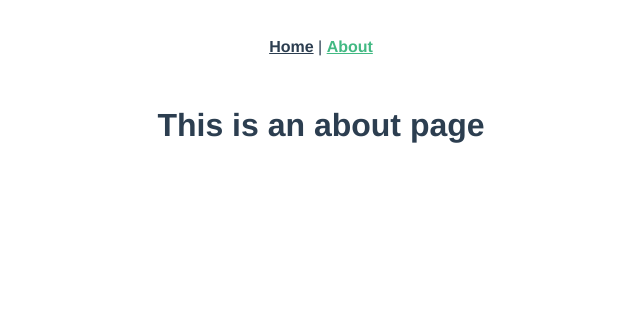
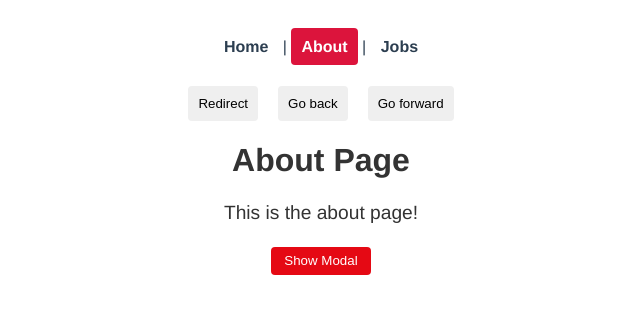
Before and after one commit to OstafiichukO/vue-projects, a Vue app: page /about in a window 1280 px wide. Shown: the top 314 px of the page, without its empty margins (319-959 px from the left). Built offline with nearby package versions, Linux system fonts and the light colour scheme.

Commit message:
feat: routing, ai generated modal

```diff
--- a/src/App.vue
+++ b/src/App.vue
@@ -1,10 +1,32 @@
 <template>
     <nav>
-    <router-link to="/">Home</router-link> |
-    <router-link to="/about">About</router-link>
+        <router-link :to="{ name: 'Home' }">Home</router-link> |
+        <router-link :to="{ name: 'About' }">About</router-link> |
+        <router-link :to="{ name: 'Jobs' }">Jobs</router-link>
     </nav>
-  <router-view/>
+
+    <button @click="redirect">Redirect</button>
+    <button @click="back">Go back</button>
+    <button @click="forward">Go forward</button>
+
+    <router-view />
 </template>
+
+<script>
+export default {
+    methods: {
+        redirect() {
+            this.$router.push({ name: 'Home' })
+        },
+        back() {
+            this.$router.go(-1)
+        },
+        forward() {
+            this.$router.go(+1)
+        }
+    }
+}
+</script>
 
 <style>
 #app {
@@ -22,9 +44,20 @@ nav {
 nav a {
     font-weight: bold;
     color: #2c3e50;
+    text-decoration: none;
+    padding: 10px;
+    border-radius: 4px;
 }
 
 nav a.router-link-exact-active {
-  color: #42b983;
+    color: white;
+    background: crimson;
+}
+
+button {
+    margin: 0 10px;
+    padding: 10px;
+    border: none;
+    border-radius: 4px;
 }
 </style>
--- a/src/components/HelloWorld.vue
+++ /dev/null
@@ -1,58 +0,0 @@
-<template>
-  <div class="hello">
-    <h1>{{ msg }}</h1>
-    <p>
-      For a guide and recipes on how to configure / customize this project,<br>
-      check out the
-      <a href="https://cli.vuejs.org" target="_blank" rel="noopener">vue-cli documentation</a>.
-    </p>
-    <h3>Installed CLI Plugins</h3>
-    <ul>
-      <li><a href="https://github.com/vuejs/vue-cli/tree/dev/packages/%40vue/cli-plugin-babel" target="_blank" rel="noopener">babel</a></li>
-      <li><a href="https://github.com/vuejs/vue-cli/tree/dev/packages/%40vue/cli-plugin-router" target="_blank" rel="noopener">router</a></li>
-    </ul>
-    <h3>Essential Links</h3>
-    <ul>
-      <li><a href="https://vuejs.org" target="_blank" rel="noopener">Core Docs</a></li>
-      <li><a href="https://forum.vuejs.org" target="_blank" rel="noopener">Forum</a></li>
-      <li><a href="https://chat.vuejs.org" target="_blank" rel="noopener">Community Chat</a></li>
-      <li><a href="https://twitter.com/vuejs" target="_blank" rel="noopener">Twitter</a></li>
-      <li><a href="https://news.vuejs.org" target="_blank" rel="noopener">News</a></li>
-    </ul>
-    <h3>Ecosystem</h3>
-    <ul>
-      <li><a href="https://router.vuejs.org" target="_blank" rel="noopener">vue-router</a></li>
-      <li><a href="https://vuex.vuejs.org" target="_blank" rel="noopener">vuex</a></li>
-      <li><a href="https://github.com/vuejs/vue-devtools#vue-devtools" target="_blank" rel="noopener">vue-devtools</a></li>
-      <li><a href="https://vue-loader.vuejs.org" target="_blank" rel="noopener">vue-loader</a></li>
-      <li><a href="https://github.com/vuejs/awesome-vue" target="_blank" rel="noopener">awesome-vue</a></li>
-    </ul>
-  </div>
-</template>
-
-<script>
-export default {
-  name: 'HelloWorld',
-  props: {
-    msg: String
-  }
-}
-</script>
-
-<!-- Add "scoped" attribute to limit CSS to this component only -->
-<style scoped>
-h3 {
-  margin: 40px 0 0;
-}
-ul {
-  list-style-type: none;
-  padding: 0;
-}
-li {
-  display: inline-block;
-  margin: 0 10px;
-}
-a {
-  color: #42b983;
-}
-</style>
--- a/src/router/index.js
+++ b/src/router/index.js
@@ -1,19 +1,42 @@
 import { createRouter, createWebHistory } from 'vue-router'
 import HomeView from '../views/HomeView.vue'
+import AboutView from '../views/AboutView.vue'
+import JobsView from '../views/jobs/JobsView.vue'
+import JobDetails from '../views/jobs/JobDetails.vue'
+import NotFound from '../views/NotFoundView.vue'
 
 const routes = [
     {
         path: '/',
-    name: 'home',
+        name: 'Home',
         component: HomeView
     },
     {
         path: '/about',
-    name: 'about',
-    // route level code-splitting
-    // this generates a separate chunk (about.[hash].js) for this route
-    // which is lazy-loaded when the route is visited.
-    component: () => import(/* webpackChunkName: "about" */ '../views/AboutView.vue')
+        name: 'About',
+        component: AboutView
+    },
+    {
+        path: '/jobs',
+        name: 'Jobs',
+        component: JobsView
+    },
+    {
+        path: '/jobs/:id',
+        name: 'JobDetails',
+        component: JobDetails,
+        props: true
+    },
+    // redirect
+    {
+        path: '/all-jobs',
+        redirect: '/jobs'
+    },
+    //catch all 404
+    {
+        path: '/:catchAll(.*)',
+        name: 'NotFound',
+        component: NotFound
     }
 ]
 
--- a/src/views/AboutView.vue
+++ b/src/views/AboutView.vue
@@ -1,5 +1,125 @@
+<!-- <template>
+  <div class="about">
+    <h1>This is an about page</h1>
+    <p>
+      Lorem ipsum dolor sit amet consectetur adipisicing elit. Architecto quod consequuntur fuga distinctio, nostrum
+      nisi dolorem corrupti perspiciatis, ducimus commodi quasi voluptatibus voluptas inventore ipsa, odit doloribus?
+      Doloribus aut commodi quis assumenda optio temporibus eligendi sed nulla omnis architecto, quam porro esse nemo
+      ratione iure provident perspiciatis quasi nisi voluptatibus a nobis! Consequatur saepe quis mollitia veritatis
+      quaerat quidem nam, eos incidunt ipsam adipisci ratione eligendi quasi deserunt recusandae eum veniam aperiam
+      velit nostrum perspiciatis facilis totam libero ex possimus explicabo. Suscipit in, reiciendis quasi fuga vel
+      consequatur laborum dolor. Atque modi eveniet voluptatibus expedita adipisci unde. Provident, quod eaque.
+    </p>
+    <p>
+      Lorem ipsum dolor sit amet consectetur adipisicing elit. Architecto quod consequuntur fuga distinctio, nostrum
+      nisi dolorem corrupti perspiciatis, ducimus commodi quasi voluptatibus voluptas inventore ipsa, odit doloribus?
+      Doloribus aut commodi quis assumenda optio temporibus eligendi sed nulla omnis architecto, quam porro esse nemo
+      ratione iure provident perspiciatis quasi nisi voluptatibus a nobis! Consequatur saepe quis mollitia veritatis
+      quaerat quidem nam, eos incidunt ipsam adipisci ratione eligendi quasi deserunt recusandae eum veniam aperiam
+      velit nostrum perspiciatis facilis totam libero ex possimus explicabo. Suscipit in, reiciendis quasi fuga vel
+      consequatur laborum dolor. Atque modi eveniet voluptatibus expedita adipisci unde. Provident, quod eaque.
+    </p>
+  </div>
+</template> -->
 <template>
   <div class="about">
-    <h1>This is an about page</h1>
+    <h1 class="about__title">About Page</h1>
+    <p class="about__text">This is the about page!</p>
+
+    <button class="about__button" @click="showModal = true">Show Modal</button>
+
+    <div v-if="showModal" class="modal" @click="showModal = false">
+      <div class="modal__content" @click.stop>
+        <img class="modal__logo" src="../assets/netflix.png" alt="Netflix logo" />
+        <h2 class="modal__title">Modal Title</h2>
+        <p class="modal__text">Modal content goes here</p>
+        <button class="modal__button" @click="showModal = false">Close</button>
+      </div>
+    </div>
   </div>
 </template>
+
+<style>
+.about {
+  font-family: 'Helvetica Neue', Arial, sans-serif;
+  color: #333;
+}
+
+.about__title {
+  font-size: 2em;
+  font-weight: bold;
+  margin-bottom: 0.5em;
+}
+
+.about__text {
+  font-size: 1.2em;
+  line-height: 1.5;
+}
+
+.about__button {
+  background-color: #e50914;
+  color: white;
+  border: none;
+  border-radius: 4px;
+  cursor: pointer;
+  padding: 0.5em 1em;
+}
+
+.modal {
+  position: fixed;
+  top: 0;
+  left: 0;
+  right: 0;
+  bottom: 0;
+  background-color: rgba(0, 0, 0, 0.5);
+  display: flex;
+  align-items: center;
+  justify-content: center;
+}
+
+.modal__content {
+  background-color: white;
+  border-radius: 4px;
+  padding: 2em;
+  width: 80%;
+  max-width: 600px;
+  box-shadow: 0 10px 20px rgba(0, 0, 0, 0.19), 0 6px 6px rgba(0, 0, 0, 0.23);
+}
+
+.modal__logo {
+  display: block;
+  margin: 0 auto;
+  width: 150px;
+}
+
+.modal__title {
+  font-size: 1.5em;
+  font-weight: bold;
+  margin-bottom: 1em;
+}
+
+.modal__text {
+  font-size: 1.2em;
+  line-height: 1.5;
+}
+
+.modal__button {
+  background-color: #e50914;
+  color: white;
+  border: none;
+  border-radius: 4px;
+  cursor: pointer;
+  padding: 0.5em 1em;
+}
+</style>
+
+<script>
+export default {
+  name: 'About',
+  data() {
+    return {
+      showModal: false
+    }
+  }
+}
+</script>
--- a/src/views/HomeView.vue
+++ b/src/views/HomeView.vue
@@ -1,18 +1,31 @@
 <template>
   <div class="home">
-    <img alt="Vue logo" src="../assets/logo.png">
-    <HelloWorld msg="Welcome to Your Vue.js App"/>
+    <h1>Home</h1>
+    <p>
+      Lorem ipsum dolor sit amet consectetur adipisicing elit. Excepturi impedit rerum architecto consectetur
+      accusantium? Dolorem illo nobis mollitia quaerat, dicta error recusandae ab earum, nulla similique natus eveniet
+      accusamus nam pariatur quam qui nesciunt illum tempore rem dignissimos. Quidem sequi numquam corrupti perspiciatis
+      culpa aliquam minima autem et qui aut magni accusamus harum molestias sint porro non recusandae quam natus quod,
+      quae doloribus praesentium modi necessitatibus maxime. Expedita molestiae totam dicta earum? Illum ex eum
+      mollitia? Culpa, quaerat. Maiores voluptates dignissimos perspiciatis repudiandae suscipit. Cum commodi maiores
+      dignissimos minus fuga veritatis? Beatae quasi vero eum ad quis doloremque earum fugiat.
+    </p>
+    <p>
+      Lorem ipsum dolor sit amet consectetur adipisicing elit. Excepturi impedit rerum architecto consectetur
+      accusantium? Dolorem illo nobis mollitia quaerat, dicta error recusandae ab earum, nulla similique natus eveniet
+      accusamus nam pariatur quam qui nesciunt illum tempore rem dignissimos. Quidem sequi numquam corrupti perspiciatis
+      culpa aliquam minima autem et qui aut magni accusamus harum molestias sint porro non recusandae quam natus quod,
+      quae doloribus praesentium modi necessitatibus maxime. Expedita molestiae totam dicta earum? Illum ex eum
+      mollitia? Culpa, quaerat. Maiores voluptates dignissimos perspiciatis repudiandae suscipit. Cum commodi maiores
+      dignissimos minus fuga veritatis? Beatae quasi vero eum ad quis doloremque earum fugiat.
+    </p>
   </div>
 </template>
 
 <script>
-// @ is an alias to /src
-import HelloWorld from '@/components/HelloWorld.vue'
 
 export default {
   name: 'HomeView',
-  components: {
-    HelloWorld
-  }
+  components: {}
 }
 </script>
--- /dev/null
+++ b/src/views/NotFoundView.vue
@@ -0,0 +1,4 @@
+<template>
+    <h2>404</h2>
+    <h3>Page not found</h3>
+</template>
--- /dev/null
+++ b/src/views/jobs/JobDetails.vue
@@ -0,0 +1,19 @@
+<template>
+    <h1>Job details page</h1>
+    <p>ID {{ id }}</p>
+</template>
+
+<script>
+export default {
+    props: ['id'],
+    // data() {
+    //     return {
+    //         id: this.$route.params.id
+    //     }
+    // }
+}
+</script>
+
+<style>
+
+</style>
--- /dev/null
+++ b/src/views/jobs/JobsView.vue
@@ -0,0 +1,42 @@
+<template>
+    <h1>Jobs</h1>
+    <div v-for="job in jobs" :key="job.id" class="job">
+        <router-link :to="{ name: 'JobDetails', params: { id: job.id } }">
+            <h2>{{ job.title }}</h2>
+        </router-link>
+    </div>
+</template>
+
+<script>
+export default {
+    data() {
+        return {
+            jobs: [
+                { title: 'UX designer', id: 1, details: 'lorem' },
+                { title: 'Web developer', id: 2, details: 'lorem' },
+                { title: 'Vue developer', id: 3, details: 'lorem' }
+            ]
+        }
+    }
+}
+</script>
+
+<style>
+.job h2 {
+    background: #f4f4f4;
+    padding: 20px;
+    border-radius: 10px;
+    margin: 10px auto;
+    max-width: 600px;
+    cursor: pointer;
+    color: #444;
+}
+
+.job h2:hover {
+    background: #ddd;
+}
+
+.job a {
+    text-decoration: none;
+}
+</style>
```
Also changed, not shown: src/assets/netflix.png (added), 1 other file (tests, documents, lock files or other folders). Lines whose indentation alone changed are shown as unchanged.
